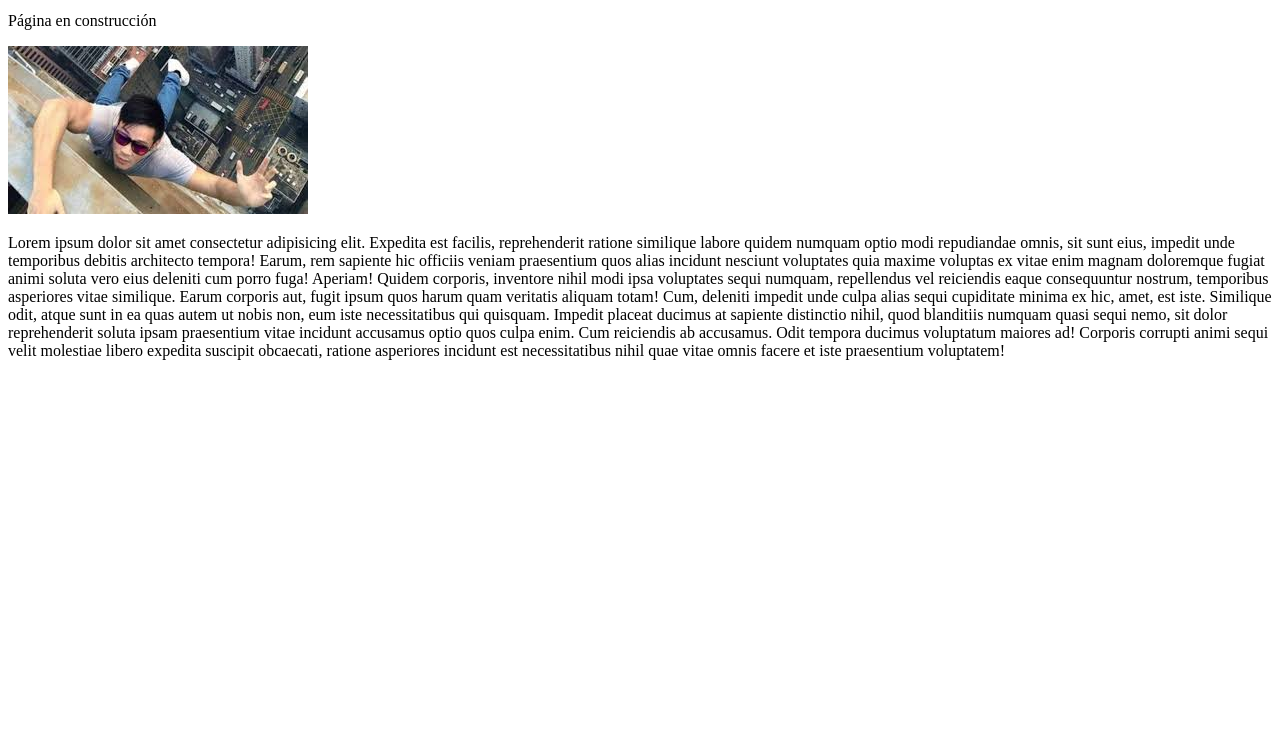
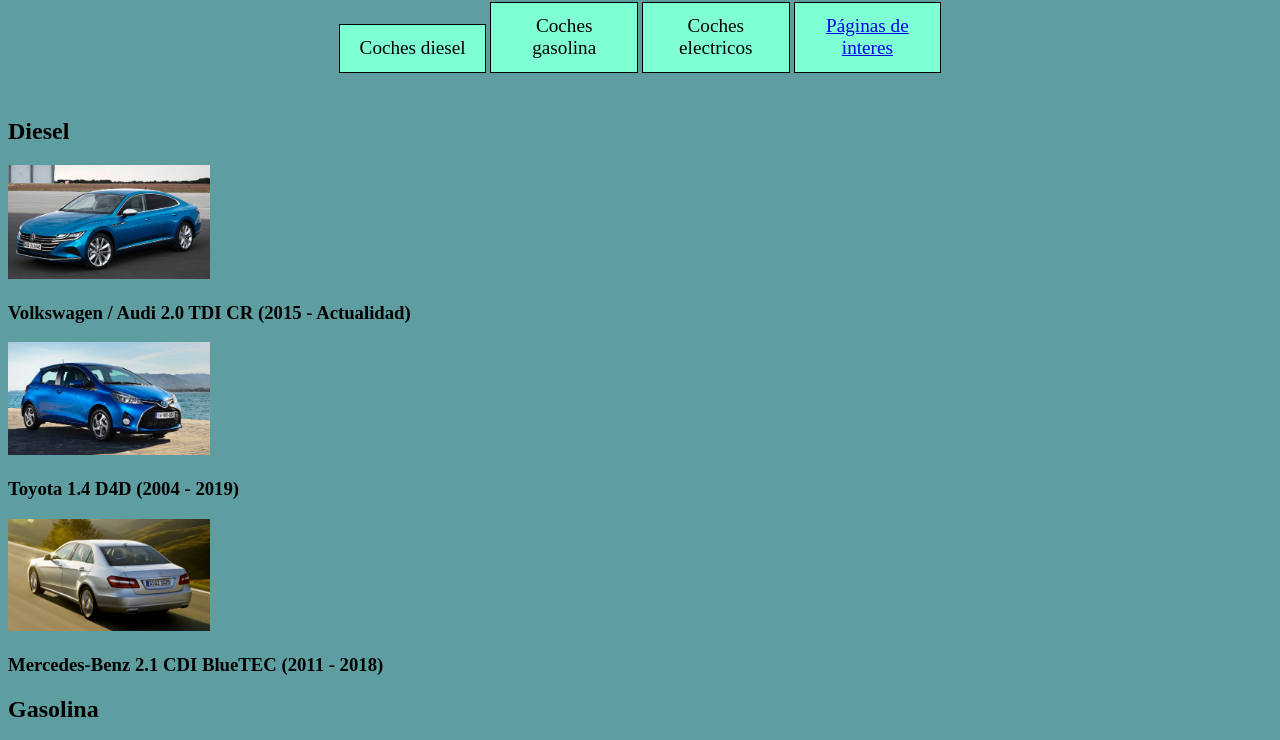
Before and after one commit to sito2004/sito2004.github.io, a plain HTML site: page Proyecto/index.html in a window 1280 px wide. Shown: the part 68-808 px from the top of the page. Drawn offline with Linux system fonts and the light colour scheme.

Commit message:
Add files via upload

```diff
--- /dev/null
+++ b/Proyecto/Enlaces/index2.css
@@ -0,0 +1,3 @@
+body{
+    background-color: cadetblue;
+}
--- /dev/null
+++ b/Proyecto/index.css
@@ -0,0 +1,32 @@
+body{
+    background-color: cadetblue;
+}
+nav{
+    margin: 0 auto;
+    padding: 2%;
+    text-align: center;
+}
+h1{
+    padding: 0px;
+    margin: 0 auto;
+    text-align: center;
+
+}
+ol>li{
+    list-style: none;
+    background-color: aquamarine;
+    padding: 1%;
+    border: 1px solid black;
+    font-size: larger;
+    width: 10%;
+    display: inline-block;
+    text-align: center;
+}
+ol{
+    margin: 0 auto;
+    width: 100%;
+    padding: 0%;
+}
+main{
+    width: 80%;
+}
--- a/Proyecto/index.html
+++ b/Proyecto/index.html
@@ -1,5 +1,6 @@
 <!DOCTYPE html>
 <html lang="es">
+
 <head>
     <meta charset="UTF-8">
     <meta name="viewport" content="width=device-width, initial-scale=1.0">
@@ -8,19 +9,62 @@
     <meta name="keywprds" content="Esta página esta enfocada a ver la cantidad de
     muertes absurdas que pueden viajar por todo el mundo. No es ficción, hay veces que
     la estupidez humana gana al cerebro y parecen buenas ideas mucha cantidad de acciones fatales.">
-    <link rel="icon" href="osomujer.jpg" type="Imagen/jpg">
+    <link rel="icon" href="todomotor.jfif" type="Imagen/jpg">
     <meta name="robots" content="index,follow">
+    <link rel="canoncal" href="https://sito2004.github.io">
+    <link rel="stylesheet" href="index.css">
     <!--las keywords ya no sirven para nada-->
 </head>
+
 <body>
-    <h1>Formas estúpidas de morir</h1>
-    <p>Página en construcción</p>
-    <img src="vaciochino.jfif" alt="foto de alguien cayendo al vacio">
-    <p>Lorem ipsum dolor sit amet consectetur adipisicing elit. Expedita est facilis, reprehenderit ratione similique labore quidem numquam optio modi repudiandae omnis, sit sunt eius, impedit unde temporibus debitis architecto tempora!
-    Earum, rem sapiente hic officiis veniam praesentium quos alias incidunt nesciunt voluptates quia maxime voluptas ex vitae enim magnam doloremque fugiat animi soluta vero eius deleniti cum porro fuga! Aperiam!
-    Quidem corporis, inventore nihil modi ipsa voluptates sequi numquam, repellendus vel reiciendis eaque consequuntur nostrum, temporibus asperiores vitae similique. Earum corporis aut, fugit ipsum quos harum quam veritatis aliquam totam!
-    Cum, deleniti impedit unde culpa alias sequi cupiditate minima ex hic, amet, est iste. Similique odit, atque sunt in ea quas autem ut nobis non, eum iste necessitatibus qui quisquam.
-    Impedit placeat ducimus at sapiente distinctio nihil, quod blanditiis numquam quasi sequi nemo, sit dolor reprehenderit soluta ipsam praesentium vitae incidunt accusamus optio quos culpa enim. Cum reiciendis ab accusamus.
-    Odit tempora ducimus voluptatum maiores ad! Corporis corrupti animi sequi velit molestiae libero expedita suscipit obcaecati, ratione asperiores incidunt est necessitatibus nihil quae vitae omnis facere et iste praesentium voluptatem!</p>
+    <header>
+        <h1>Coches mas fiables del mercado</h1>
+        <nav>
+            <ol>
+                <li>Coches diesel</li>
+                <li>Coches gasolina</li>
+                <li>Coches electricos</li>
+                <li> <a href="E:\Proyecto\Enlaces\index2.html">Páginas de interes</a></li>
+
+
+            </ol>
+        </nav>
+    </header>
+
+
+    <main>
+        <h2>Diesel</h2>
+        <div><img src="../Proyecto/imagenes/volkswagendiesel2.0.png" alt="" width="20%">
+            <h3>Volkswagen / Audi 2.0 TDI CR (2015 - Actualidad)</h3>
+            <p></p>
+        </div>
+        <div><img src="../Proyecto/imagenes/Toyotaauris.png" alt="" width="20%">
+            <h3>Toyota 1.4 D4D (2004 - 2019)</h3>
+            <p></p>
+        </div>
+        <div><img src="../Proyecto/imagenes/mercedesbenz.png" alt="" width="20%">
+            <h3>Mercedes-Benz 2.1 CDI BlueTEC (2011 - 2018)</h3>
+            <p></p>
+        </div>
+        <h2>Gasolina</h2>
+        <div><img src="../Proyecto/imagenes/audiq3.jpg" alt="" width="20%">
+            <h3>Audi Q3 3.5 TFSI</h3>
+            <p></p>
+        </div>
+        <div><img src="../Proyecto/imagenes/Toyotaauris.png" alt="" width="20%">
+            <p>
+            <h3>Toyota Corolla</h3>
+            </p>
+        </div>
+        <div><img src="../Proyecto/imagenes/mercedesbenz.png" alt="" width="20%">
+            <p></p>
+        </div>
+    </main>
+    <!--<picture>
+       <source srcset="c15.jpg" media="(max-width:800px)">
+        <source srcset="osomujer.jpg" media="(min-widdth:801px) and (max-width:1200px)">
+    </picture>-->
+
 </body>
+
 </html>
```
Also changed, not shown: Proyecto/Enlaces/index2.html (added, +40 -0 lines), Proyecto/imagenes/Toyotaauris.png (added), Proyecto/imagenes/audiq3.jpg (added), Proyecto/imagenes/mercedesbenz.png (added), Proyecto/imagenes/volkswagendiesel2.0.png (added), Proyecto/todomotor.jfif (added), 1 other file.
